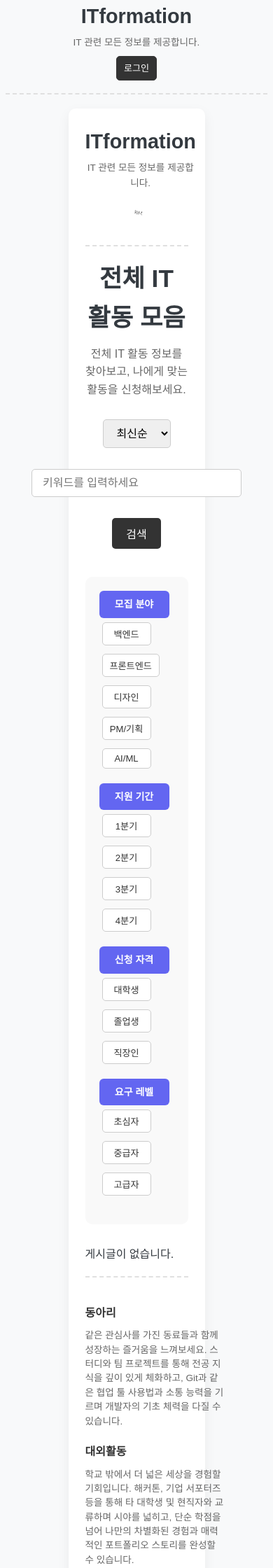
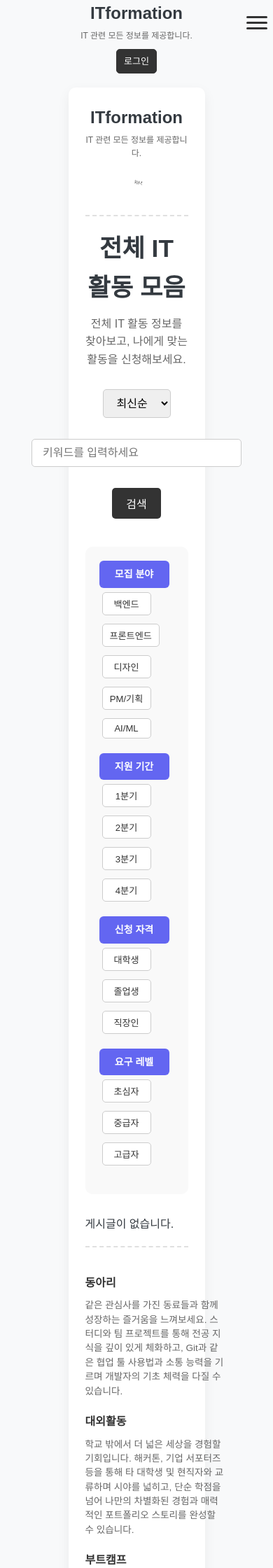
Before and after one commit to hyunsoo121/OpenSourceSW_team_5, a Django app: page /posts/ in a window 390 px wide. Shown: the top 2240 px of the page at 70% size. Run offline with Django 4.2, Linux system fonts and the light colour scheme; data that the repository does not hold is empty.

Commit message:
feat: header페이지 수정 Closes #60

```diff
--- a/static/css/partials/page_header.css
+++ b/static/css/partials/page_header.css
@@ -2,9 +2,10 @@
 .page-header-container,
 .info-container,
 .page-footer-container {
-  max-width: 840px; /* 더 컴팩트하게 축소 */
-  margin: 0 auto; /* 상하 여백 제거 */
-  padding: 0 8px; /* 모바일/데스크탑에서 좌우 여백 보정 */
+  max-width: 840px;
+  margin: 0 auto;
+  padding: 0 8px;
+  position: relative;
 }
 
 .page-header-container { margin-bottom: 12px; }
@@ -22,21 +23,23 @@
 
 .header-logo { text-align: center; }
 
-/* Desktop: make header-top horizontal with logo left and buttons right */
+/* Desktop & Tablet: make header-top horizontal with logo left and buttons right */
 @media (min-width: 768px) {
   .header-top {
     flex-direction: row;
     align-items: center;
     justify-content: space-between;
-    gap: 8px; /* 더 좁은 간격 */
-    padding: 0 6px; /* 내부 여백으로 좌우 공간 보정 */
+    gap: 8px;
+    padding: 0 6px;
   }
 
   .header-logo { text-align: left; flex: 0 0 auto; }
   .header-buttons { justify-content: flex-end; gap: 6px; }
   .btn-detail { padding: 6px 10px; font-size: 0.82rem; }
 }
+
 .header-logo h1 { font-size: 1.8rem; font-weight: 700; margin: 0; }
+.header-logo h1 a { color: inherit; text-decoration: none; }
 .header-logo p { font-size: 0.85rem; color: #666; margin: 4px 0 0 0; }
 
 .header-buttons { display: flex; gap: 6px; }
@@ -48,6 +51,7 @@
   transition: all 0.12s ease;
   border: 1px solid #ccc;
   font-size: 0.82rem;
+  text-decoration: none;
 }
 .btn-detail-light { background-color: #fff; color: #333; }
 .btn-detail-light:hover { background-color: #f8f8f8; }
@@ -56,3 +60,153 @@
 
 .header-hero-image { text-align: center; }
 .header-hero-image img { width: 100%; height: auto; max-height: 220px; object-fit: cover; border-radius: 8px; }
+
+/* --- 햄버거 메뉴 버튼 (모바일만) --- */
+.mobile-menu-toggle {
+  display: none;
+  flex-direction: column;
+  justify-content: space-around;
+  width: 30px;
+  height: 25px;
+  background: transparent;
+  border: none;
+  cursor: pointer;
+  padding: 0;
+  z-index: 1001;
+  position: absolute;
+  right: 8px;
+  top: 20px;
+}
+
+.mobile-menu-toggle span {
+  width: 30px;
+  height: 3px;
+  background: #333;
+  border-radius: 3px;
+  transition: all 0.3s ease;
+  transform-origin: center;
+}
+
+.mobile-menu-toggle.active span:nth-child(1) {
+  transform: translateY(11px) rotate(45deg);
+}
+
+.mobile-menu-toggle.active span:nth-child(2) {
+  opacity: 0;
+}
+
+.mobile-menu-toggle.active span:nth-child(3) {
+  transform: translateY(-11px) rotate(-45deg);
+}
+
+/* --- 메인 네비게이션 바 --- */
+.main-navigation {
+  background-color: #2c2c2c;
+  padding: 0;
+  margin: 16px 0 0 0;
+  display: flex;
+  justify-content: center;
+  align-items: center;
+  flex-wrap: wrap;
+  gap: 0;
+  transition: all 0.3s ease;
+}
+
+.main-navigation a {
+  color: #ffffff;
+  text-decoration: none;
+  padding: 14px 20px;
+  font-size: 0.9rem;
+  font-weight: 500;
+  transition: background-color 0.2s ease;
+  white-space: nowrap;
+  border-right: 1px solid #444;
+}
+
+.main-navigation a:first-child {
+  border-left: none;
+}
+
+.main-navigation a:last-child {
+  border-right: none;
+}
+
+.main-navigation a:hover {
+  background-color: #444;
+}
+
+/* 태블릿 (768px ~ 1023px) - 메뉴 크기 조정 */
+@media (min-width: 768px) and (max-width: 1023px) {
+  .main-navigation a {
+    padding: 12px 16px;
+    font-size: 0.85rem;
+  }
+}
+
+/* 모바일 반응형 (767px 이하만) */
+@media (max-width: 767px) {
+  /* 햄버거 버튼 표시 */
+  .mobile-menu-toggle {
+    display: flex;
+  }
+
+  /* 메뉴 숨김 처리 */
+  .main-navigation {
+    position: fixed;
+    top: 0;
+    right: -100%;
+    width: 280px;
+    height: 100vh;
+    flex-direction: column;
+    align-items: stretch;
+    justify-content: flex-start;
+    padding-top: 60px;
+    margin: 0;
+    overflow-y: auto;
+    box-shadow: -2px 0 10px rgba(0,0,0,0.3);
+    z-index: 1000;
+  }
+
+  /* 메뉴 활성화 시 */
+  .main-navigation.active {
+    right: 0;
+  }
+
+  .main-navigation a {
+    text-align: left;
+    border-right: none;
+    border-bottom: 1px solid #444;
+    padding: 16px 24px;
+  }
+
+  .main-navigation a:last-child {
+    border-bottom: none;
+  }
+
+  /* 메뉴 열렸을 때 배경 오버레이 */
+  .main-navigation.active::before {
+    content: '';
+    position: fixed;
+    top: 0;
+    left: 0;
+    width: 100vw;
+    height: 100vh;
+    background: rgba(0, 0, 0, 0.5);
+    z-index: -1;
+  }
+}
+
+/* 작은 모바일 (480px 이하) */
+@media (max-width: 480px) {
+  .main-navigation {
+    width: 250px;
+  }
+
+  .header-logo h1 {
+    font-size: 1.5rem;
+  }
+
+  .header-logo p {
+    font-size: 0.75rem;
+  }
+}
--- a/templates/partials/page_header.html
+++ b/templates/partials/page_header.html
@@ -3,11 +3,10 @@
 <div class="page-header-container">
     <div class="header-top">
         <div class="header-logo">
-            <h1><a href="{% url 'home' %}">ITformation</h1></a>
+            <h1><a href="{% url 'home' %}">ITformation</a></h1>
             <p>IT 관련 모든 정보를 제공합니다.</p>
         </div>
         <div class="header-buttons">
-            {% comment %} <a href="{% url 'home' %}" class="btn-detail btn-detail-light">메인 페이지</a> {% endcomment %}
             {% if user.is_authenticated %}
                 <a href="{% url 'edit_profile' %}" class="btn-detail btn-detail-light">마이페이지</a>
                 <a href="{% url 'admin_request:request_list' %}" class="btn-detail btn-detail-light">관리자 요청</a>
@@ -17,5 +16,53 @@
             {% endif %}
         </div>
     </div>
-    <hr class="dotted-divider">
+    <!-- <hr class="dotted-divider"> -->
+
+    <!-- 햄버거 메뉴 버튼 (모바일) -->
+    <button class="mobile-menu-toggle" id="mobileMenuToggle" aria-label="메뉴 열기">
+        <span></span>
+        <span></span>
+        <span></span>
+    </button>
+
+    <nav class="main-navigation" id="mainNavigation">
+        <a href="{% url 'recommend' %}">사용자 추천</a>
+        <a href="/posts/type/club">IT 동아리</a>
+        <a href="/posts/type/external">대외활동</a>
+        <a href="/posts/type/bootcamp">부트캠프</a>
+        <a href="/posts/type/client">정보</a>
+        <a href="/posts/type/server">기타</a>
+    </nav>
 </div>
+
+<script>
+// 햄버거 메뉴 토글
+document.addEventListener('DOMContentLoaded', function() {
+    const menuToggle = document.getElementById('mobileMenuToggle');
+    const navigation = document.getElementById('mainNavigation');
+
+    if (menuToggle && navigation) {
+        menuToggle.addEventListener('click', function() {
+            this.classList.toggle('active');
+            navigation.classList.toggle('active');
+        });
+
+        // 메뉴 항목 클릭 시 메뉴 닫기
+        const menuLinks = navigation.querySelectorAll('a');
+        menuLinks.forEach(link => {
+            link.addEventListener('click', function() {
+                menuToggle.classList.remove('active');
+                navigation.classList.remove('active');
+            });
+        });
+
+        // 외부 클릭 시 메뉴 닫기
+        document.addEventListener('click', function(event) {
+            if (!menuToggle.contains(event.target) && !navigation.contains(event.target)) {
+                menuToggle.classList.remove('active');
+                navigation.classList.remove('active');
+            }
+        });
+    }
+});
+</script>
```
